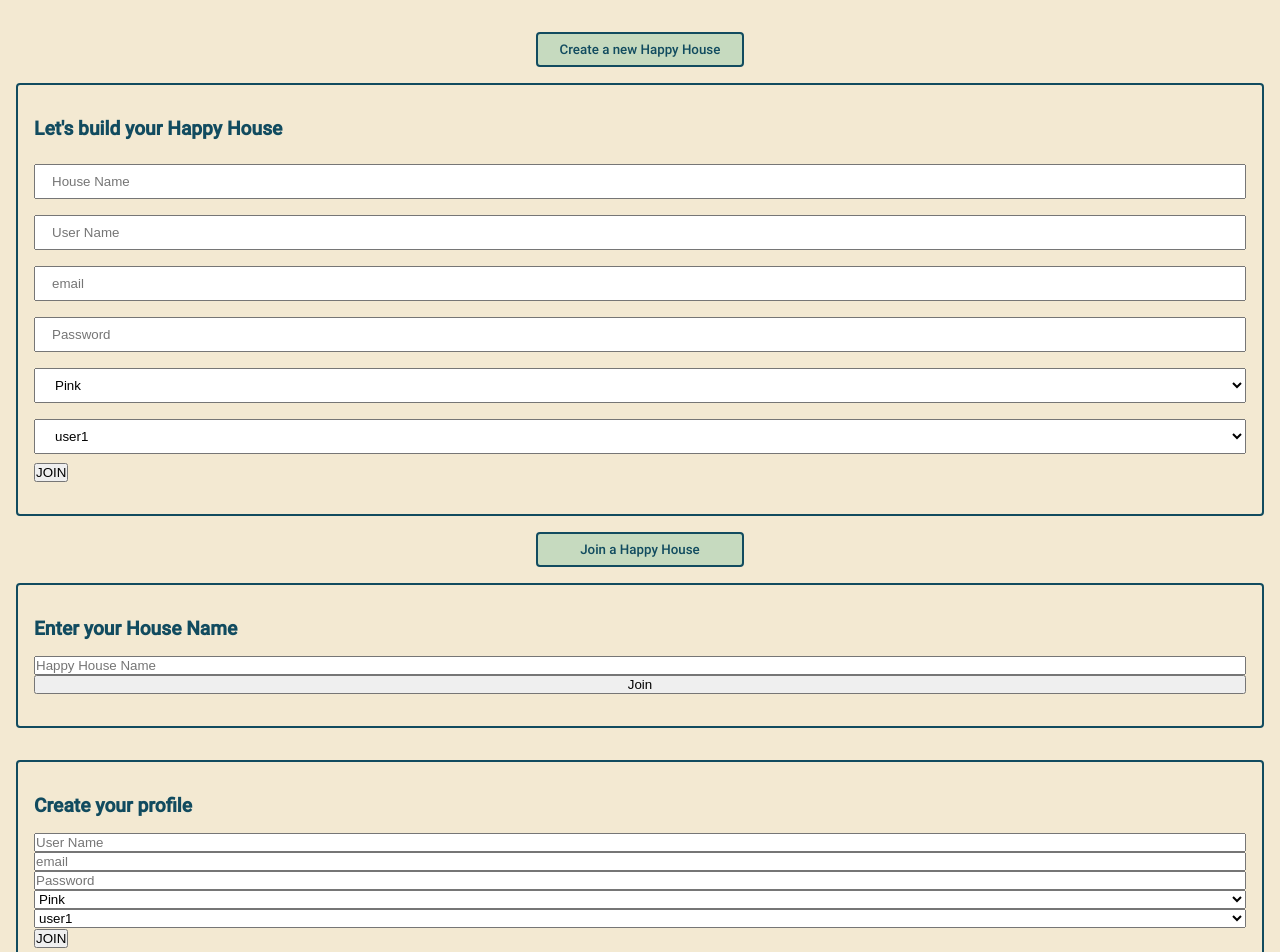
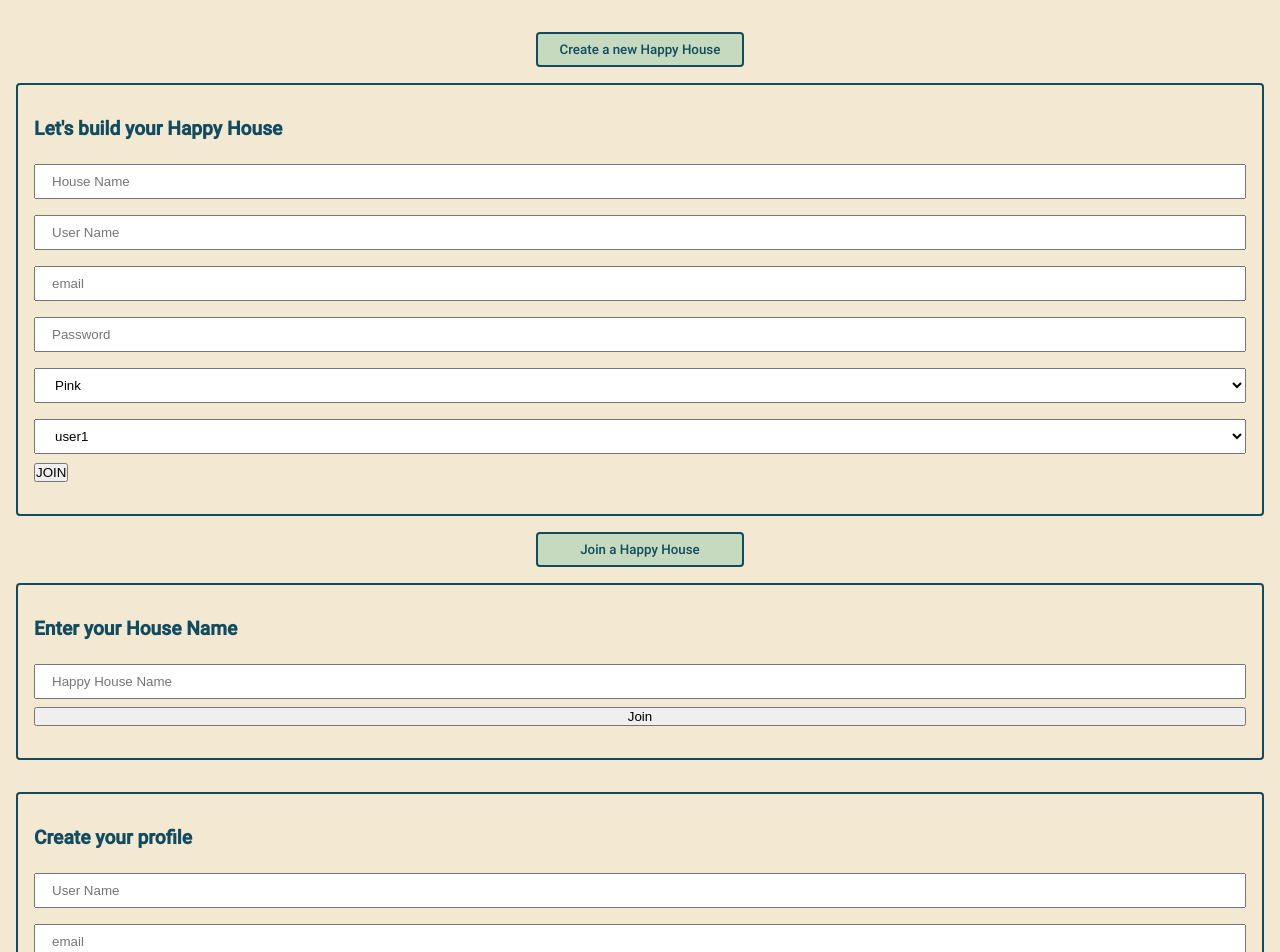
Before and after one commit to monica-zarate/happy-house, a React (Create React App) app in the folder client/: page /join in a window 1280 px wide. Shown: the top 952 px of the page. Built offline with nearby package versions, Linux system fonts and the light colour scheme.

Commit message:
Fixed Class Names and styles for Join component.

```diff
--- a/client/src/components/Join.jsx
+++ b/client/src/components/Join.jsx
@@ -5,116 +5,110 @@ import { Link } from "react-router-dom";
 function Join(props) {
   return (
     <div className="join">
-      <button className="join__new-house">Create a new Happy House</button>
-      <div className="new-house">
-        <h2 className="new-house__title">Let's build your Happy House</h2>
-        <form className="new-house__form" action="">
+      <button className="join__cta">Create a new Happy House</button>
+      <div className="join__container">
+        <h2 className="join__title">Let's build your Happy House</h2>
+        <form className="join__form" action="">
           <input
-            className="new-house__form--house-name"
+            className="join__input"
             type="text"
             name="house-name"
             id="house-name"
             placeholder="House Name"
           />
           <input
-            className="new-house__form--user-name"
+            className="join__input"
             type="text"
             name="user-name"
             id="user-name"
             placeholder="User Name"
           />
           <input
-            className="new-house__form--email"
+            className="join__input"
             type="text"
             name="email"
             id="email"
             placeholder="email"
           />
           <input
-            className="new-house__form--pass"
+            className="join__input"
             type="text"
             name="password"
             id="password"
             placeholder="Password"
           />
-          <select className="new-house__form--color" name="color" id="color">
+          <select className="join__input" name="color" id="color">
             <option value="pink">Pink</option>
             <option value="green">Green</option>
             <option value="plum">Plum</option>
             <option value="blue">Blue</option>
             <option value="yellow">Yellow</option>
           </select>
-          <select className="new-house__form--icon" name="icon" id="icon">
+          <select className="join__input" name="icon" id="icon">
             <option value="user1">user1</option>
             <option value="user2">user2</option>
             <option value="user3">user3</option>
             <option value="user4">user4</option>
           </select>
         </form>
-        <Link className="new-house__cta" to={`/dashboard`}>
-          <button className="new-house__cta--btn">JOIN</button>
+        <Link className="join__btn-link" to={`/dashboard`}>
+          <button className="join__btn">JOIN</button>
         </Link>
       </div>
-      <button className="join__connect">Join a Happy House</button>
-      <div className="connect">
-        <h2 className="connect__title">Enter your House Name</h2>
-        <form className="connect__form" action="">
+      <button className="join__cta">Join a Happy House</button>
+      <div className="join__container">
+        <h2 className="join__title">Enter your House Name</h2>
+        <form className="join__form" action="">
           <input
-            className="connect__form--house-name"
+            className="join__input"
             type="text"
             name="happy-house-name"
             id="happy-house-name"
             placeholder="Happy House Name"
           />
-          <button className="connect__form--btn">Join</button>
+          <button className="join__btn">Join</button>
         </form>
       </div>
-      <div className="connect__wrapper">
-        <h2 className="connect__title">Create your profile</h2>
-        <form className="connect__input" action="">
-          {/* <input  className="connect__input"
-            type="text"
-            name="house-name"
-            id="house-name"
-            placeholder="House Name"
-          /> */}
+      <div className="join__container">
+        <h2 className="join__title">Create your profile</h2>
+        <form className="join__form" action="">
           <input
-            className="connect__input--user-name"
+            className="join__input"
             type="text"
             name="user-name"
             id="user-name"
             placeholder="User Name"
           />
           <input
-            className="connect__input--email"
+            className="join__input"
             type="text"
             name="email"
             id="email"
             placeholder="email"
           />
           <input
-            className="connect__input--pass"
+            className="join__input"
             type="text"
             name="password"
             id="password"
             placeholder="Password"
           />
-          <select className="connect__input--color" name="color" id="color">
+          <select className="join__input" name="color" id="color">
             <option value="pink">Pink</option>
             <option value="green">Green</option>
             <option value="plum">Plum</option>
             <option value="blue">Blue</option>
             <option value="yellow">Yellow</option>
           </select>
-          <select className="connect__input--icon" name="icon" id="icon">
+          <select className="join__input" name="icon" id="icon">
             <option value="user1">user1</option>
             <option value="user2">user2</option>
             <option value="user3">user3</option>
             <option value="user4">user4</option>
           </select>
         </form>
-        <Link className="connect__cta" to={`/dashboard`}>
-          <button className="connect__cta--btn">JOIN</button>
+        <Link className="join__btn-link" to={`/dashboard`}>
+          <button className="join__btn">JOIN</button>
         </Link>
       </div>
     </div>
--- a/client/src/components/styles/main.css
+++ b/client/src/components/styles/main.css
@@ -125,7 +125,7 @@ body {
           align-items: center;
 }
 
-.join__new-house, .join__connect {
+.join__cta {
   padding: 0.5rem 1rem;
   width: 13rem;
   font-family: "Roboto Medium";
@@ -138,20 +138,18 @@ body {
   color: #114b5f;
 }
 
-.join__new-house:focus, .join__connect:focus {
+.join__cta:focus {
   border: 2px solid #1a936f;
   background-color: #1a936f;
 }
 
-.join__new-house:hover, .join__connect:hover {
+.join__cta:hover {
   border: 2px solid #114b5f;
   background-color: #114b5f;
   color: #c6dabf;
 }
 
-.new-house,
-.connect,
-.connect__wrapper {
+.join__container {
   padding: 2rem 1rem;
   margin: 1rem 0;
   border: 2px solid #114b5f;
@@ -159,17 +157,14 @@ body {
   border-radius: 4px;
 }
 
-.new-house__title,
-.connect__title {
+.join__title {
   color: #114b5f;
   font-family: "Roboto Medium";
   font-size: 1.2rem;
   margin: 0 0 1rem 0;
 }
 
-.new-house__form,
-.connect__form,
-.connect__input {
+.join__form {
   display: -webkit-box;
   display: -ms-flexbox;
   display: flex;
@@ -179,7 +174,7 @@ body {
           flex-direction: column;
 }
 
-.new-house__form--house-name, .new-house__form--user-name, .new-house__form--email, .new-house__form--pass, .new-house__form--color, .new-house__form--icon {
+.join__input {
   padding: 0.5rem 1rem;
   margin: 0.5rem 0;
 }
--- a/client/src/components/styles/partials/_join.scss
+++ b/client/src/components/styles/partials/_join.scss
@@ -5,8 +5,7 @@
   flex-direction: column;
   align-items: center;
 
-  &__new-house,
-  &__connect {
+  &__cta {
     padding: 0.5rem 1rem;
     width: 13rem;
     font-family: $medium;
@@ -28,44 +27,29 @@
       color: $light-green;
     }
   }
-}
 
-.new-house,
-.connect,
-.connect__wrapper {
+  &__container {
     padding: 2rem 1rem;
     margin: 1rem 0;
     border: 2px solid $highlight;
     width: 100%;
     border-radius: 4px;
-  //   background-color: $light-green;
   }
 
-.new-house__title,
-.connect__title {
+  &__title {
     color: $highlight;
     font-family: $medium;
     font-size: 1.2rem;
     margin: 0 0 1rem 0;
   }
 
-.new-house__form,
-.connect__form,
-.connect__input {
+  &__form {
     display: flex;
     flex-direction: column;
   }
 
-.new-house {
-  &__form {
-    &--house-name,
-    &--user-name,
-    &--email,
-    &--pass,
-    &--color,
-    &--icon {
+  &__input {
     padding: 0.5rem 1rem;
     margin: 0.5rem 0;
   }
 }
-}
```
Also changed, not shown: 1 other file (tests, documents, lock files or other folders). Lines whose indentation alone changed are shown as unchanged.
